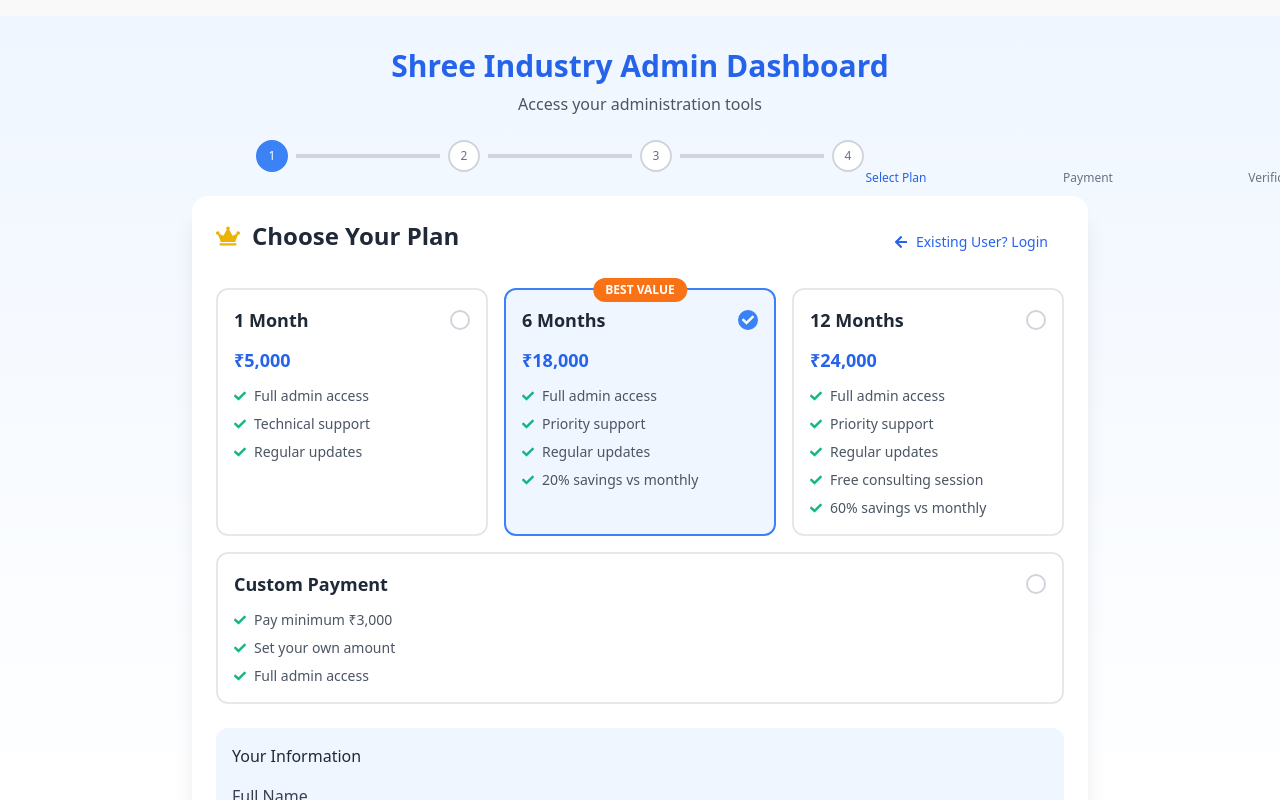
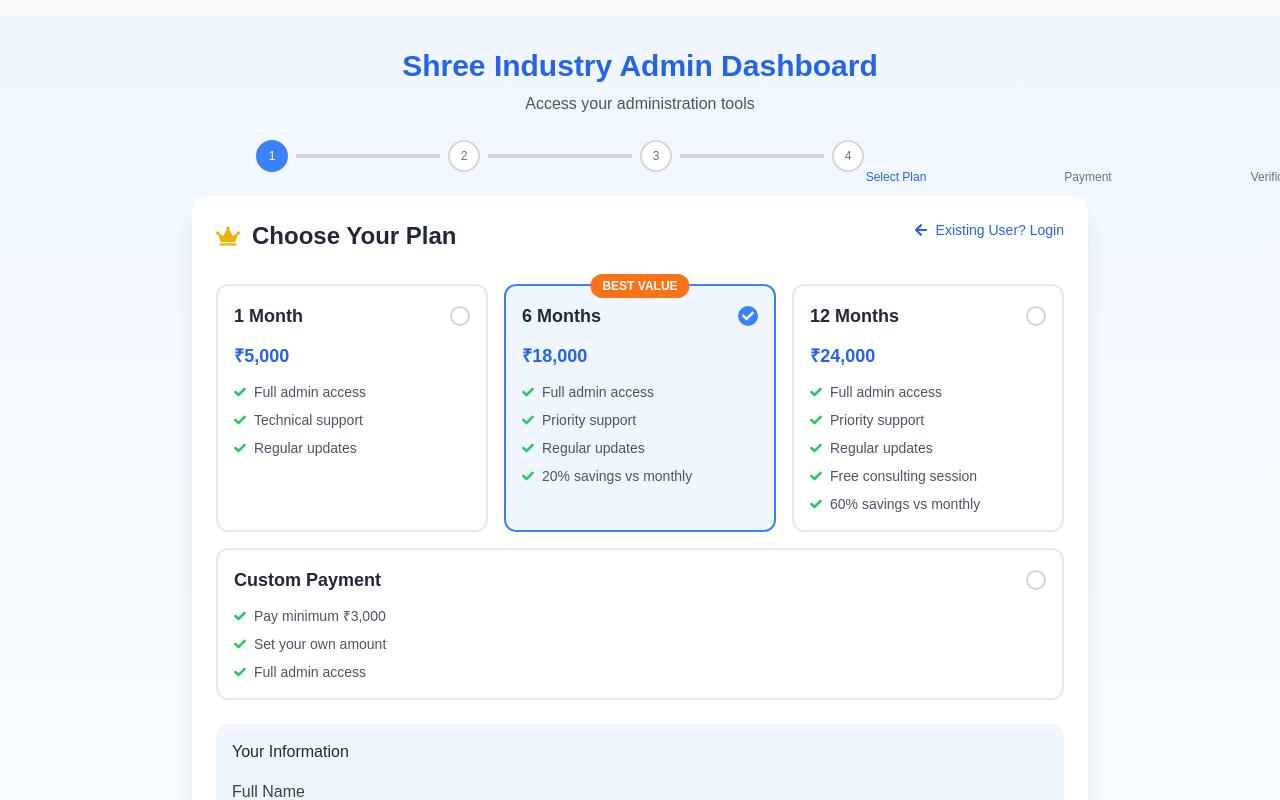
Before and after one commit to dhiyochamp/admin.shreeindustry.com, a Next.js app: page /auth in a window 1280 px wide. Built offline with nearby package versions, Linux system fonts and the light colour scheme.

Commit message:
Update globals.css

```diff
--- a/src/app/globals.css
+++ b/src/app/globals.css
@@ -53,403 +53,3 @@ body {
 .calendar-event-discussion {
   @apply bg-purple-100 border-purple-200;
 }
-/* admin-panel.css */
-
-/* Base styles for better overall appearance */
-* {
-  box-sizing: border-box;
-  -webkit-tap-highlight-color: transparent;
-}
-
-html, body {
-  margin: 0;
-  padding: 0;
-  font-family: system-ui, -apple-system, BlinkMacSystemFont, 'Segoe UI', Roboto, Oxygen, Ubuntu, Cantarell, 'Open Sans', 'Helvetica Neue', sans-serif;
-  scroll-behavior: smooth;
-  height: 100%;
-  width: 100%;
-  overflow-x: hidden;
-}
-
-/* Main container styles */
-.min-h-screen {
-  min-height: 100vh; /* Ensure full height */
-  width: 100%;
-  overflow-y: auto;
-  overflow-x: hidden;
-  -webkit-overflow-scrolling: touch; /* Smooth scrolling on iOS */
-  padding-bottom: env(safe-area-inset-bottom); /* iOS safe area */
-}
-
-.bg-gradient-to-b {
-  background-attachment: fixed; /* Prevents gradient jumping */
-}
-
-.container {
-  width: 100%;
-  max-width: 100%;
-  padding-left: 1rem;
-  padding-right: 1rem;
-  margin-left: auto;
-  margin-right: auto;
-  overflow-x: hidden;
-}
-
-/* Responsive container widths */
-@media (min-width: 640px) {
-  .container {
-    max-width: 640px;
-  }
-}
-@media (min-width: 768px) {
-  .container {
-    max-width: 768px;
-  }
-}
-@media (min-width: 1024px) {
-  .container {
-    max-width: 1024px;
-  }
-}
-@media (min-width: 1280px) {
-  .container {
-    max-width: 1280px;
-  }
-}
-
-/* Main card styles */
-.max-w-6xl {
-  max-width: 100%;
-  margin-left: auto;
-  margin-right: auto;
-  border-radius: 1rem;
-  box-shadow: 0 10px 25px -5px rgba(0, 0, 0, 0.1), 0 10px 10px -5px rgba(0, 0, 0, 0.04);
-  overflow: hidden;
-}
-
-@media (min-width: 768px) {
-  .max-w-6xl {
-    max-width: 92%;
-  }
-}
-
-@media (min-width: 1024px) {
-  .max-w-6xl {
-    max-width: 80%;
-  }
-}
-
-@media (min-width: 1280px) {
-  .max-w-6xl {
-    max-width: 72rem;
-  }
-}
-
-/* Improved scrollable areas */
-.overflow-auto {
-  overflow: auto;
-  -webkit-overflow-scrolling: touch;
-  scrollbar-width: thin;
-  scrollbar-color: rgba(0, 0, 0, 0.2) transparent;
-}
-
-.overflow-auto::-webkit-scrollbar {
-  width: 6px;
-  height: 6px;
-}
-
-.overflow-auto::-webkit-scrollbar-track {
-  background: transparent;
-}
-
-.overflow-auto::-webkit-scrollbar-thumb {
-  background-color: rgba(0, 0, 0, 0.2);
-  border-radius: 10px;
-}
-
-/* Plan cards styling */
-.grid {
-  display: grid;
-  gap: 1rem;
-}
-
-.grid-cols-1 {
-  grid-template-columns: 1fr;
-}
-
-@media (min-width: 768px) {
-  .md\:grid-cols-3 {
-    grid-template-columns: repeat(3, 1fr);
-  }
-
-  .md\:grid-cols-5 {
-    grid-template-columns: repeat(5, 1fr);
-  }
-}
-
-/* Plan card enhancements */
-[class*="border-2"] {
-  position: relative;
-  transition: all 0.3s ease;
-  border-width: 2px;
-}
-
-[class*="border-2"]:hover {
-  transform: translateY(-2px);
-  box-shadow: 0 4px 6px -1px rgba(0, 0, 0, 0.1), 0 2px 4px -1px rgba(0, 0, 0, 0.06);
-}
-
-.border-blue-500 {
-  border-color: #3b82f6;
-}
-
-.bg-blue-50 {
-  background-color: #eff6ff;
-}
-
-.border-gray-200 {
-  border-color: #e5e7eb;
-}
-
-/* Enhanced QR code area */
-.bg-white {
-  background-color: #ffffff;
-}
-
-.rounded-xl {
-  border-radius: 0.75rem;
-}
-
-/* Form elements improvements */
-input[type="text"],
-input[type="email"],
-input[type="password"] {
-  width: 100%;
-  padding: 0.75rem 0.5rem;
-  font-size: 1rem;
-  line-height: 1.5;
-  border: 1px solid #d1d5db;
-  border-radius: 0.5rem;
-  appearance: none;
-  outline: none;
-  transition: border-color 0.15s ease-in-out, box-shadow 0.15s ease-in-out;
-}
-
-input[type="text"]:focus,
-input[type="email"]:focus,
-input[type="password"]:focus {
-  border-color: #3b82f6;
-  box-shadow: 0 0 0 3px rgba(59, 130, 246, 0.3);
-}
-
-/* Button styles improvement */
-button {
-  cursor: pointer;
-  border: none;
-  padding: 0.75rem 1rem;
-  font-weight: 500;
-  transition: all 0.3s ease;
-  position: relative;
-  overflow: hidden;
-}
-
-button:focus {
-  outline: none;
-}
-
-button:active {
-  transform: translateY(1px);
-}
-
-/* Disable button styling */
-button:disabled {
-  opacity: 0.7;
-  cursor: not-allowed;
-}
-
-/* Payment app styling */
-[style*="border-left"] {
-  transition: all 0.3s ease;
-}
-
-[style*="border-left"]:hover {
-  transform: translateY(-2px);
-  box-shadow: 0 4px 6px -1px rgba(0, 0, 0, 0.1), 0 2px 4px -1px rgba(0, 0, 0, 0.06);
-}
-
-/* QR code styling */
-img[alt="UPI QR Code"] {
-  max-width: 100%;
-  height: auto;
-  border-radius: 0.5rem;
-  display: block;
-}
-
-/* Custom amount input styling */
-.relative {
-  position: relative;
-}
-
-.pl-8 {
-  padding-left: 2rem;
-}
-
-/* Error messages styling */
-.text-red-500 {
-  color: #ef4444;
-  font-size: 0.875rem;
-  margin-top: 0.25rem;
-}
-
-/* Success state styling */
-.text-green-500 {
-  color: #10b981;
-}
-
-/* Media query for better mobile experience */
-@media (max-width: 640px) {
-  .p-6, .p-4 {
-    padding: 1rem;
-  }
-
-  .text-3xl, .text-2xl {
-    font-size: 1.5rem;
-    line-height: 2rem;
-  }
-
-  .mb-6 {
-    margin-bottom: 1rem;
-  }
-
-  .gap-6, .gap-4 {
-    gap: 0.75rem;
-  }
-
-  /* Fix for iPhone notch */
-  @supports (padding: max(0px)) {
-    .container {
-      padding-left: max(1rem, env(safe-area-inset-left));
-      padding-right: max(1rem, env(safe-area-inset-right));
-    }
-  }
-
-  /* Improved touch targets for mobile */
-  button,
-  input[type="text"],
-  input[type="email"],
-  input[type="password"] {
-    min-height: 48px; /* Recommended minimum touch target size */
-  }
-}
-
-/* Improved spacing for small screens */
-@media (max-width: 480px) {
-  html, body {
-    font-size: 14px;
-  }
-
-  .w-48.h-48 {
-    width: 100% !important;
-    height: auto !important;
-    max-width: 200px;
-    margin: 0 auto;
-  }
-}
-
-/* Utility classes */
-.text-center {
-  text-align: center;
-}
-
-.flex {
-  display: flex;
-}
-
-.flex-col {
-  flex-direction: column;
-}
-
-.items-center {
-  align-items: center;
-}
-
-.justify-center {
-  justify-content: center;
-}
-
-.truncate {
-  overflow: hidden;
-  text-overflow: ellipsis;
-  white-space: nowrap;
-}
-
-/* Fix for horizontal scrolling issues */
-.w-full {
-  width: 100%;
-  max-width: 100%;
-}
-
-/* Animation for loading states */
-@keyframes pulse {
-  0%, 100% {
-    opacity: 1;
-  }
-  50% {
-    opacity: 0.5;
-  }
-}
-
-.animate-pulse {
-  animation: pulse 2s cubic-bezier(0.4, 0, 0.6, 1) infinite;
-}
-
-/* Improved "best value" badge */
-.bg-orange-500 {
-  background-color: #f97316;
-  z-index: 1;
-}
-
-/* Styles for the custom payment section */
-input[name="customAmount"] {
-  font-size: 1.25rem;
-  font-weight: 500;
-  text-align: left;
-}
-
-/* Fix for iOS input zoom */
-@media screen and (max-width: 767px) {
-  input[type="text"],
-  input[type="email"],
-  input[type="password"] {
-    font-size: 16px !important;
-  }
-}
-
-/* UPI ID styling */
-code {
-  background-color: #f9fafb;
-  padding: 0.25rem 0.5rem;
-  border-radius: 0.25rem;
-  font-family: ui-monospace, SFMono-Regular, Menlo, Monaco, Consolas, "Liberation Mono", "Courier New", monospace;
-  font-size: 0.875rem;
-  overflow: hidden;
-  text-overflow: ellipsis;
-  white-space: nowrap;
-  display: block;
-}
-
-/* Fix for very small screens */
-@media (max-width: 320px) {
-  .container {
-    padding-left: 0.5rem;
-    padding-right: 0.5rem;
-  }
-
-  .grid {
-    gap: 0.5rem;
-  }
-
-  .p-4, .p-6 {
-    padding: 0.75rem;
-  }
-}
```
